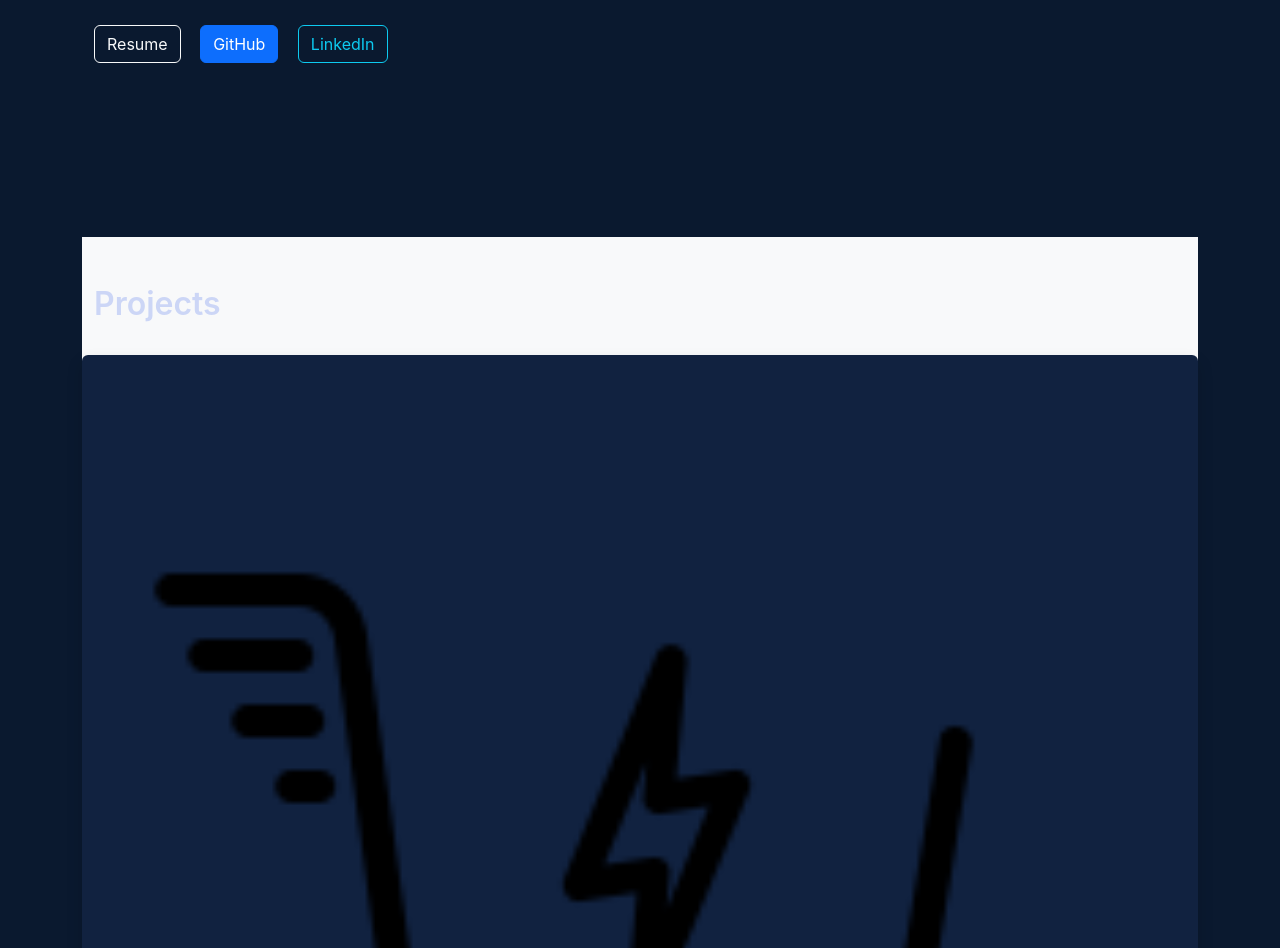
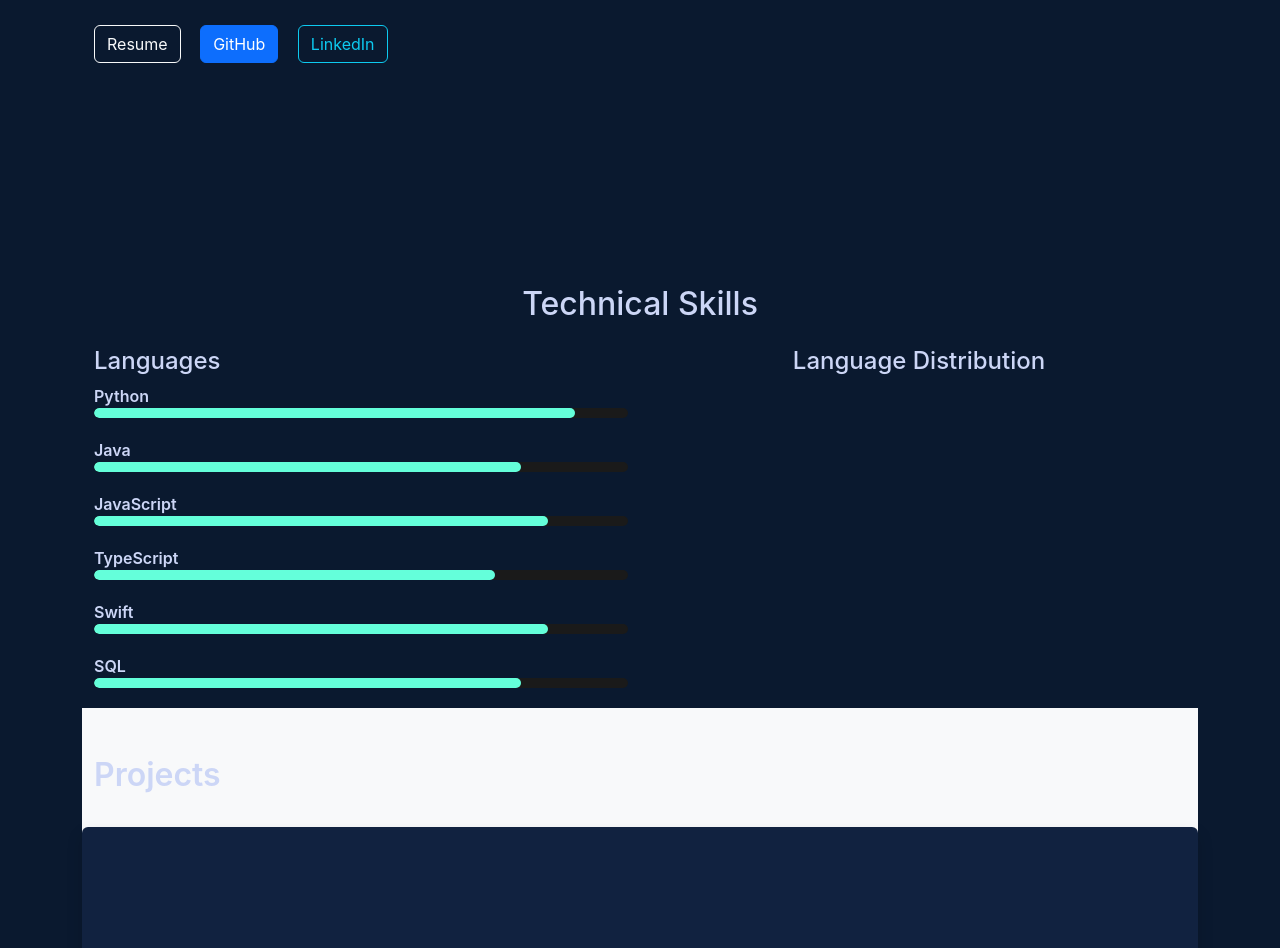
Before and after one commit to Vikas-Krishna1/Personal-Portfollio, a Django app: page / in a window 1280 px wide. Shown: the part 555-1503 px from the top of the page. Run offline with Django 4.2, Linux system fonts and the light colour scheme; data comes from the database, SQL or seed files in the repository; a map, chart or similar area stays blank.

Commit message:
Skills Section

```diff
--- a/portfollio/templates/portfollio/home.html
+++ b/portfollio/templates/portfollio/home.html
@@ -53,6 +53,31 @@
 .card-title{
     color:#64ffda;
 }
+.skills-section{
+    margin-top:80px;
+}
+
+.skill{
+    margin-bottom:20px;
+}
+
+.skill span{
+    font-weight:600;
+}
+
+.skill-bar{
+    width:100%;
+    background:#1a1a1a;
+    border-radius:10px;
+    overflow:hidden;
+    height:10px;
+}
+
+.skill-fill{
+    height:10px;
+    background:#64ffda;
+    border-radius:10px;
+}
 </style>
 
 <!-- ================= HERO ================= -->
@@ -97,6 +122,73 @@
     </div>
 
   </div>
+</section>
+<section class="skills-section container mt-5">
+
+    <h2 class="text-center mb-4">Technical Skills</h2>
+
+    <div class="row">
+
+        <!-- LEFT SIDE: SKILL BARS -->
+        <div class="col-md-6">
+
+            <h4>Languages</h4>
+
+            <div class="skill">
+                <span>Python</span>
+                <div class="skill-bar">
+                    <div class="skill-fill" style="width:90%"></div>
+                </div>
+            </div>
+
+            <div class="skill">
+                <span>Java</span>
+                <div class="skill-bar">
+                    <div class="skill-fill" style="width:80%"></div>
+                </div>
+            </div>
+
+            <div class="skill">
+                <span>JavaScript</span>
+                <div class="skill-bar">
+                    <div class="skill-fill" style="width:85%"></div>
+                </div>
+            </div>
+
+            <div class="skill">
+                <span>TypeScript</span>
+                <div class="skill-bar">
+                    <div class="skill-fill" style="width:75%"></div>
+                </div>
+            </div>
+
+            <div class="skill">
+                <span>Swift</span>
+                <div class="skill-bar">
+                    <div class="skill-fill" style="width:85%"></div>
+                </div>
+            </div>
+
+            <div class="skill">
+                <span>SQL</span>
+                <div class="skill-bar">
+                    <div class="skill-fill" style="width:80%"></div>
+                </div>
+            </div>
+
+        </div>
+
+        <!-- RIGHT SIDE: PIE CHART -->
+        <div class="col-md-6 text-center">
+
+            <h4>Language Distribution</h4>
+
+            <canvas id="skillsChart"></canvas>
+
+        </div>
+
+    </div>
+
 </section>
 
 <!-- ================= PROJECTS ================= -->
```
